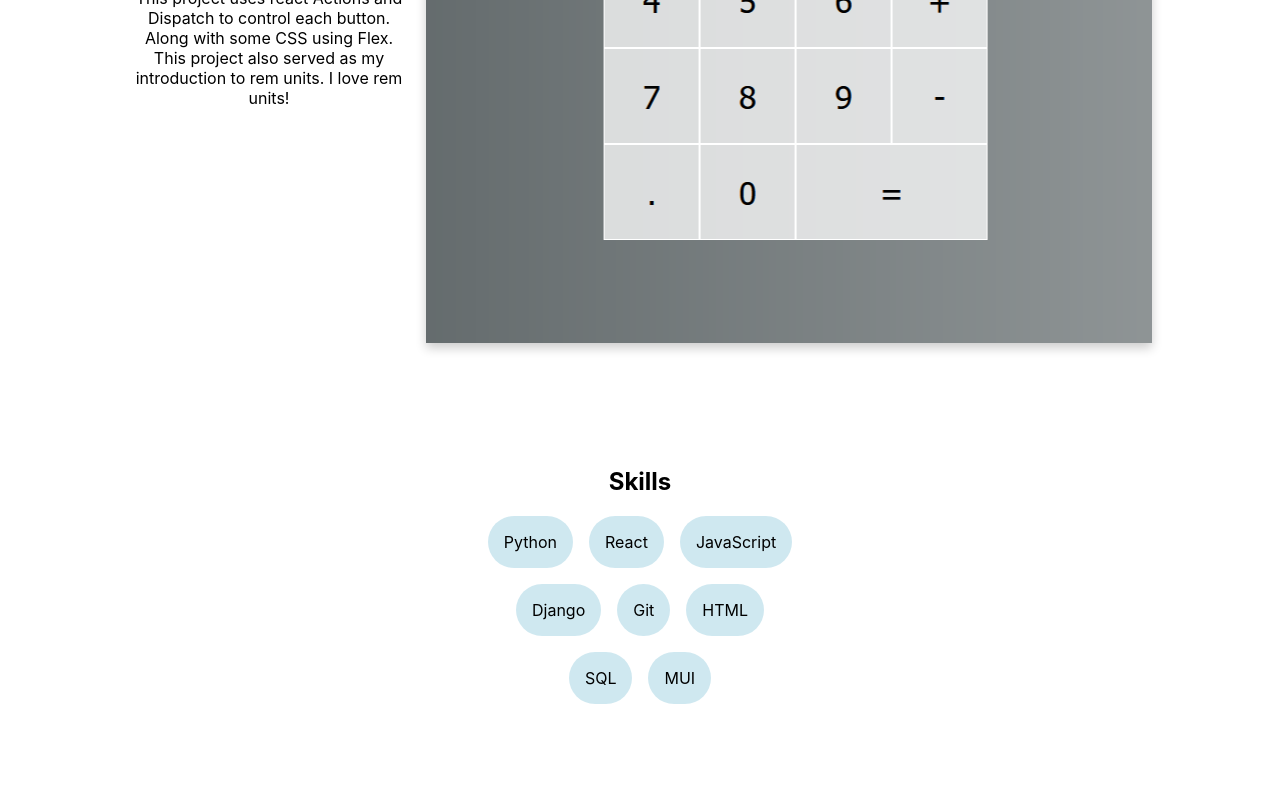
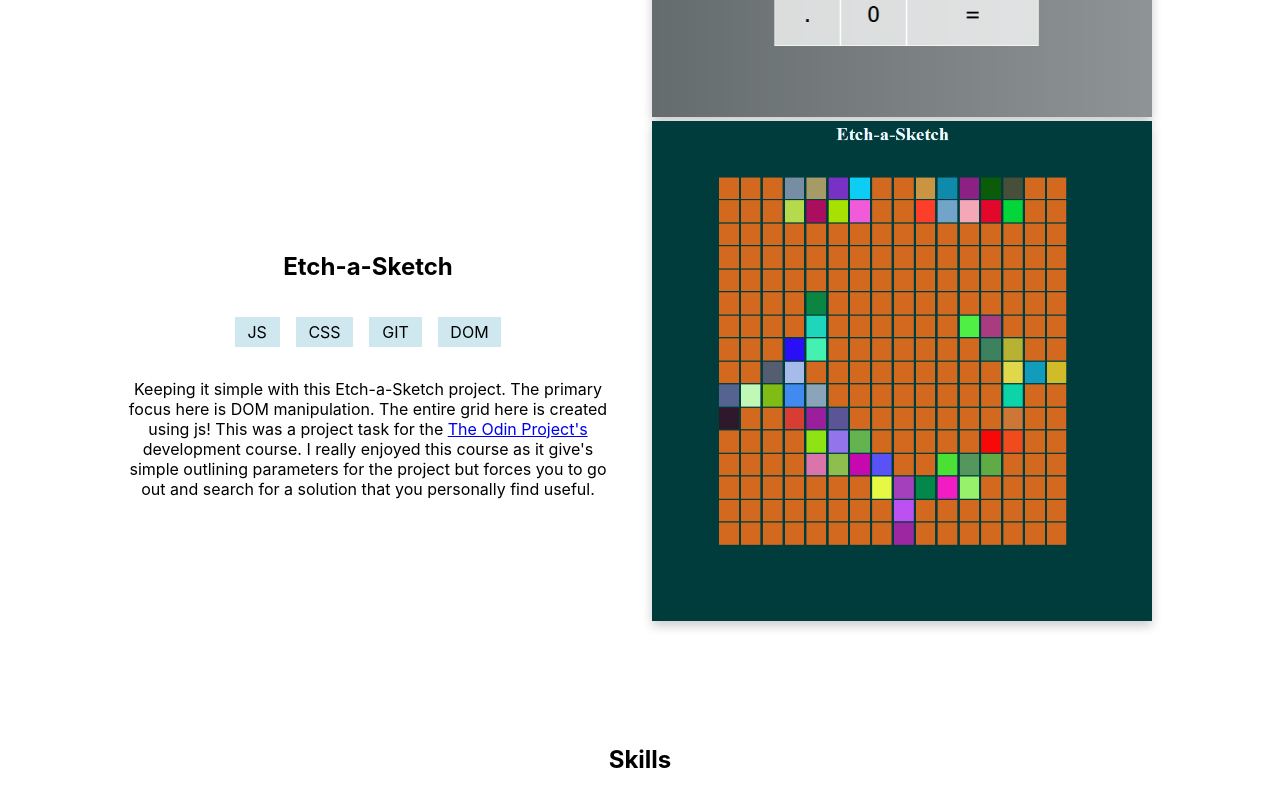
Before and after one commit to murraydeam/didactic-dollop, a React (Create React App) app: page / in a window 1280 px wide. Shown: the part 1020-1812 px from the top of the page. Built offline with nearby package versions, Linux system fonts and the light colour scheme.

Commit message:
My images added, navi updated with section ID's, Smooth scroll added. Etch-a-sketch project added

```diff
--- a/src/App.css
+++ b/src/App.css
@@ -1,3 +1,6 @@
+html {
+  scroll-behavior: smooth;
+}
 .container {
   width: 80vw;
   margin: 5vh auto 10vh;
--- a/src/components/About/About.js
+++ b/src/components/About/About.js
@@ -4,12 +4,12 @@ import "./about.css";
 const About = () => {
   return (
     <div className="section">
-      <div className="about-container">
+      <div className="about-container" id="about">
         <div className="my-face">
           <div className="about-title">
             <h2>About Me!</h2>
           </div>
-          <img src="https://picsum.photos/id/3/300/300" alt="me" />
+          <img src="me.jpg" alt="me" />
         </div>
         <div className="about-details">
           <h2>The Dreamer</h2>
--- a/src/components/Contact/Contact.js
+++ b/src/components/Contact/Contact.js
@@ -1,9 +1,9 @@
 import React from "react";
-import './contact.css'
+import "./contact.css";
 
 const Contact = () => {
   return (
-    <div className="section contact-section">
+    <div className="section contact-section" id="contact">
       <div className="contact-header">
         <h2>Let'Chat more!</h2>
       </div>
--- a/src/components/Hero/Hero.js
+++ b/src/components/Hero/Hero.js
@@ -13,7 +13,7 @@ const Hero = () => {
       <div className="header-details">
         <h4>Molding Ideas into Digital Products</h4>
       </div>
-        <a href="#Contact">
+        <a href="#contact">
           <button className="header-button">Contact me</button>
         </a>
     </div>
--- a/src/components/Navi/Navi.js
+++ b/src/components/Navi/Navi.js
@@ -8,8 +8,12 @@ const Navi = () => {
         <h2>Deandre Murray</h2>
       </div>
       <div className="nav-items">
-        <button>Work</button>
-        <button>About</button>
+        <a href="#work" rel="noopener noreferrer">
+          <button>Work</button>
+        </a>
+        <a href="#about" rel="noopener noreferrer">
+          <button>About</button>
+        </a>
         <a
           target="_blank"
           href="https://drive.google.com/file/d/1Njy2tm21RXbm9LnfCrFZI1bnoFeU4Bh2/view?usp=sharing"
--- a/src/components/Projects/Projects.js
+++ b/src/components/Projects/Projects.js
@@ -4,7 +4,7 @@ import "./projects.css";
 const Projects = () => {
   return (
     <div className="section">
-      <div className="projects">
+      <div className="projects" id="work">
         <div className="project">
           <div className="project-details">
             <div className="project-title">
@@ -29,9 +29,42 @@ const Projects = () => {
             className="project-image"
             href="https://murraydeam.github.io/Calclulator/"
             target="_blank"
-            rel="noreferrer"
+            rel="noreferrer preload"
           >
             <img src="img/calculator.png" alt="CalculatorApp" />
+          </a>
+        </div>
+        <div className="project">
+          <div className="project-details">
+            <div className="project-title">
+              <h2>Etch-a-Sketch</h2>
+            </div>
+            <div className="project-stack">
+              <div className="stack-item">JS</div>
+              <div className="stack-item">CSS</div>
+              <div className="stack-item">GIT</div>
+              <div className="stack-item">DOM</div>
+            </div>
+            <div className="project-description">
+              <p>
+                Keeping it simple with this Etch-a-Sketch project. The primary
+                focus here is DOM manipulation. The entire grid here is created
+                using js! This was a project task for the{" "}
+                <a href="https://www.theodinproject.com/">The Odin Project's</a>{" "}
+                development course. I really enjoyed this course as it give's
+                simple outlining parameters for the project but forces you to go
+                out and search for a solution that you personally find useful.
+              </p>
+            </div>
+          </div>
+
+          <a
+            className="project-image"
+            href="https://murraydeam.github.io/Etch-a-Sketch/"
+            target="_blank"
+            rel="noreferrer preload"
+          >
+            <img src="img/etch-a-sketch.png" alt="eEtch-a-Sketch" />
           </a>
         </div>
       </div>
--- a/src/components/Projects/projects.css
+++ b/src/components/Projects/projects.css
@@ -27,6 +27,7 @@
 img {
   box-shadow: 0 5px 10px rgb(0 0 0 / 0.2);
   transition: box-shadow 0.4s;
+  max-width: 500px;
 }
 
 img:hover {
```
Also changed, not shown: public/img/etch-a-sketch.png (added), public/img/me.jpg (added).
